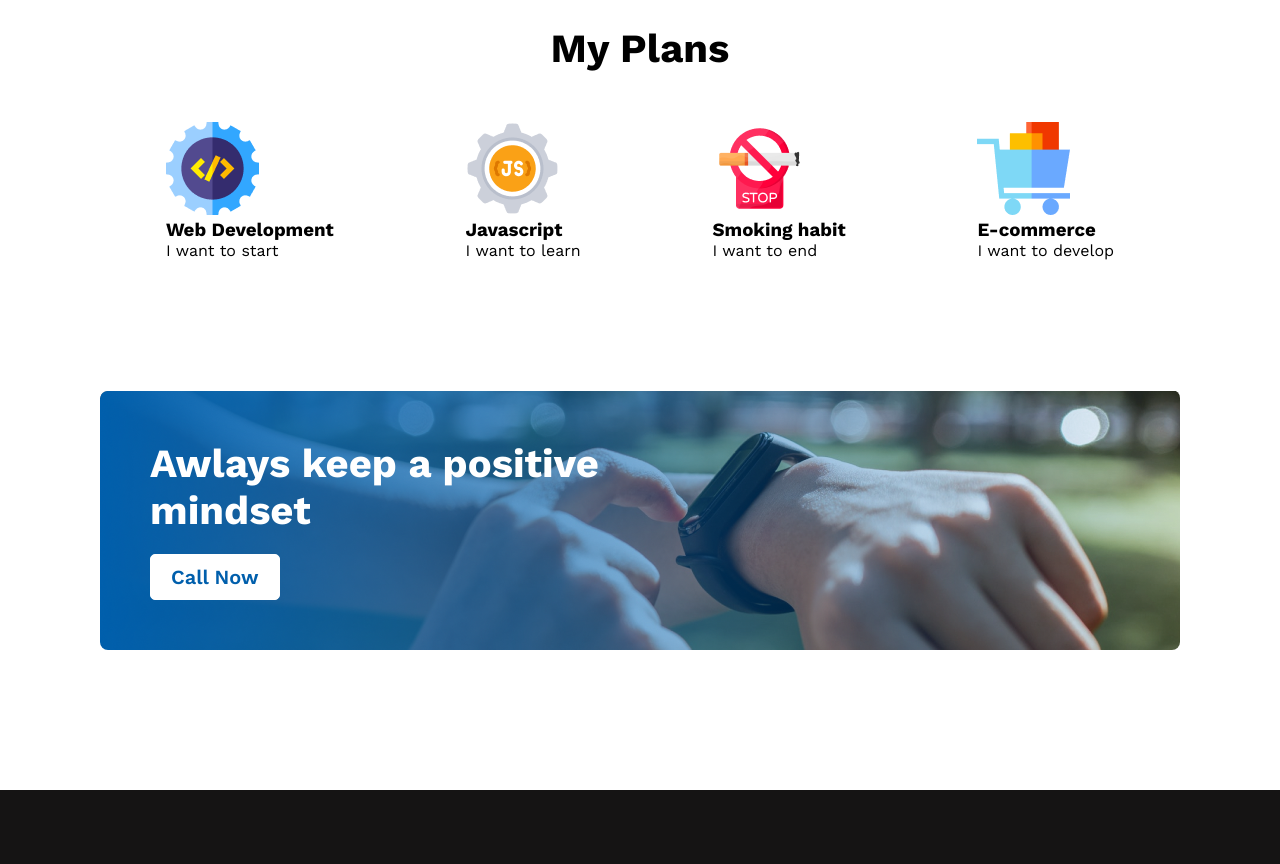
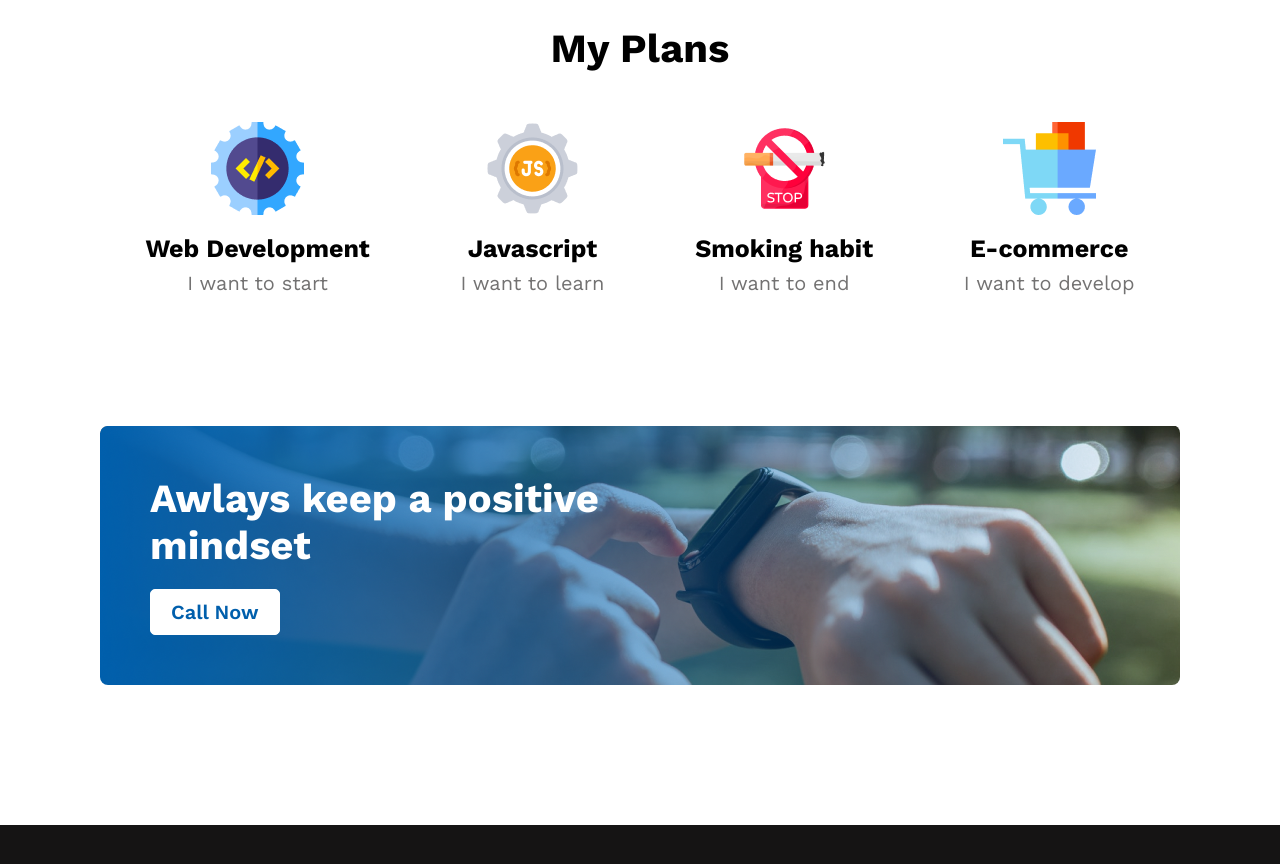
Before and after one commit to saadprof/PH-newYearNewMe-practice, a plain HTML site: page index.html in a window 1280 px wide. Shown: the part 1480-2344 px from the top of the page. Drawn offline with nearby package versions, Linux system fonts and the light colour scheme.

Commit message:
Minor style changes

```diff
--- a/style.css
+++ b/style.css
@@ -115,6 +115,17 @@
     display: flex;
     align-items: center;
     justify-content: space-around;
+    text-align: center;
+}
+#main .plans-tittle{
+    font-size: 25px;
+    font-weight: 700;
+    margin: 15px 0 8px 0;
+}
+#main .plans-desc{
+    font-size: 20px;
+    font-weight: 500;
+    color: #737272;
 }
 
 /* Main mindset and overlay section styles */
```
